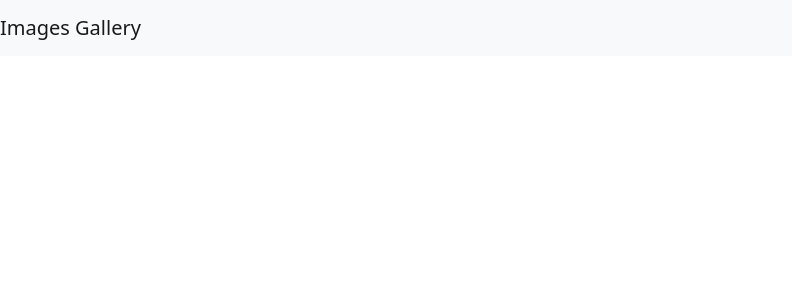
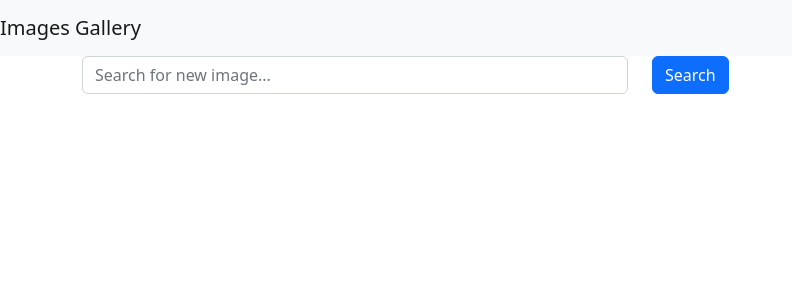
Before and after one commit to prem36/images-gallery, a React (Create React App) app in the folder frontend/: page / in a window 1280 px wide. Shown: the top 300 px of the page, without its empty margins (0-792 px from the left). Built offline with nearby package versions, Linux system fonts and the light colour scheme.

Commit message:
fixed search bar thanks to zak

```diff
--- a/frontend/src/App.js
+++ b/frontend/src/App.js
@@ -1,10 +1,12 @@
 import 'bootstrap/dist/css/bootstrap.min.css';
 import Header from './components/Header'
+import Search from './components/Search';
 
 function App() {
   return (
     <div>
       <Header title="Images Gallery"/>
+      <Search />
     </div>
   );
 }
--- /dev/null
+++ b/frontend/src/components/Search.js
@@ -0,0 +1,25 @@
+import React from "react";
+import { Container, Row, Col, Form, Button } from "react-bootstrap";
+
+const Search = () => {
+  return (
+    <Container>
+      <Row>
+        <Col>
+          <Form>
+            <Row>
+              <Col>
+                <Form.Control placeholder="Search for new image..." />
+              </Col>
+              <Col>
+                <Button variant="primary" type="submit">Search</Button>
+              </Col>
+            </Row>
+          </Form>
+        </Col>
+      </Row>
+    </Container>
+  );
+};
+
+export default Search;
```
